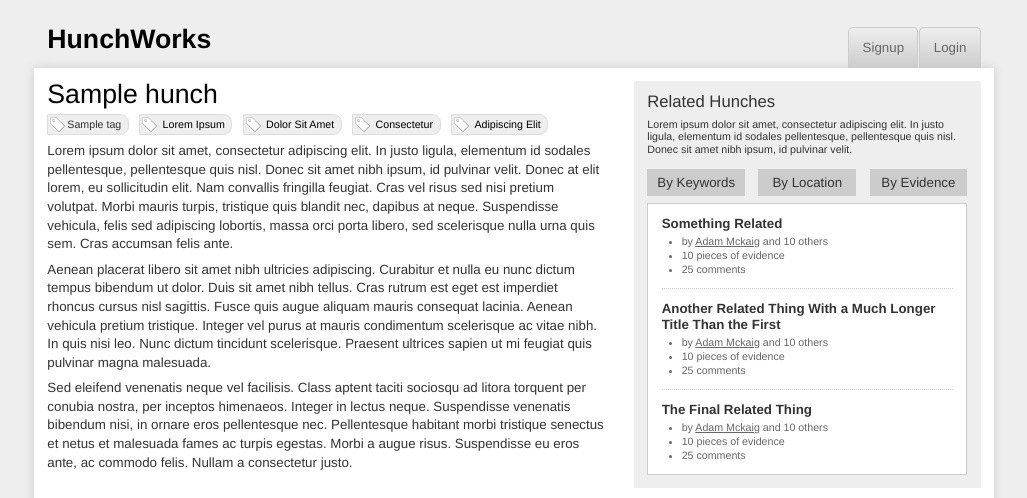
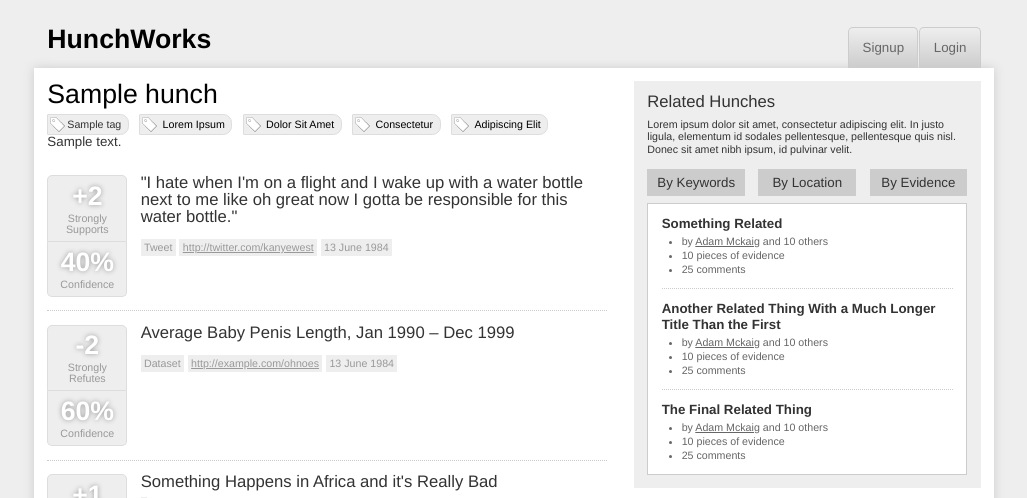
Before and after one commit to global-pulse/HunchWorks, a Django app: template hunchworks/templates/hunches/show.html in a window 1280 px wide. Shown: the top 498 px of the page, without its empty margins (126-1153 px from the left). Run offline with Django 3.2, Linux system fonts and the light colour scheme; the template is opened without the code that fills it: most values are stand-ins (such as "Sample title", 1, 10 or a date in 2020); some libraries are stand-ins or nearby versions.

Commit message:
Replace lorem ipsum with the hunch description.

```diff
--- a/hunchworks/templates/hunches/show.html
+++ b/hunchworks/templates/hunches/show.html
@@ -68,9 +68,7 @@
       {% endif %}
 
       <div class="desc">
-        <p>Lorem ipsum dolor sit amet, consectetur adipiscing elit. In justo ligula, elementum id sodales pellentesque, pellentesque quis nisl. Donec sit amet nibh ipsum, id pulvinar velit. Donec at elit lorem, eu sollicitudin elit. Nam convallis fringilla feugiat. Cras vel risus sed nisi pretium volutpat. Morbi mauris turpis, tristique quis blandit nec, dapibus at neque. Suspendisse vehicula, felis sed adipiscing lobortis, massa orci porta libero, sed scelerisque nulla urna quis sem. Cras accumsan felis ante.</p>
-        <p>Aenean placerat libero sit amet nibh ultricies adipiscing. Curabitur et nulla eu nunc dictum tempus bibendum ut dolor. Duis sit amet nibh tellus. Cras rutrum est eget est imperdiet rhoncus cursus nisl sagittis. Fusce quis augue aliquam mauris consequat lacinia. Aenean vehicula pretium tristique. Integer vel purus at mauris condimentum scelerisque ac vitae nibh. In quis nisi leo. Nunc dictum tincidunt scelerisque. Praesent ultrices sapien ut mi feugiat quis pulvinar magna malesuada.</p>
-        <p>Sed eleifend venenatis neque vel facilisis. Class aptent taciti sociosqu ad litora torquent per conubia nostra, per inceptos himenaeos. Integer in lectus neque. Suspendisse venenatis bibendum nisi, in ornare eros pellentesque nec. Pellentesque habitant morbi tristique senectus et netus et malesuada fames ac turpis egestas. Morbi a augue risus. Suspendisse eu eros ante, ac commodo felis. Nullam a consectetur justo.</p>
+        {{ hunch.description }}
       </div>
 
       <div class="evidence">
```
